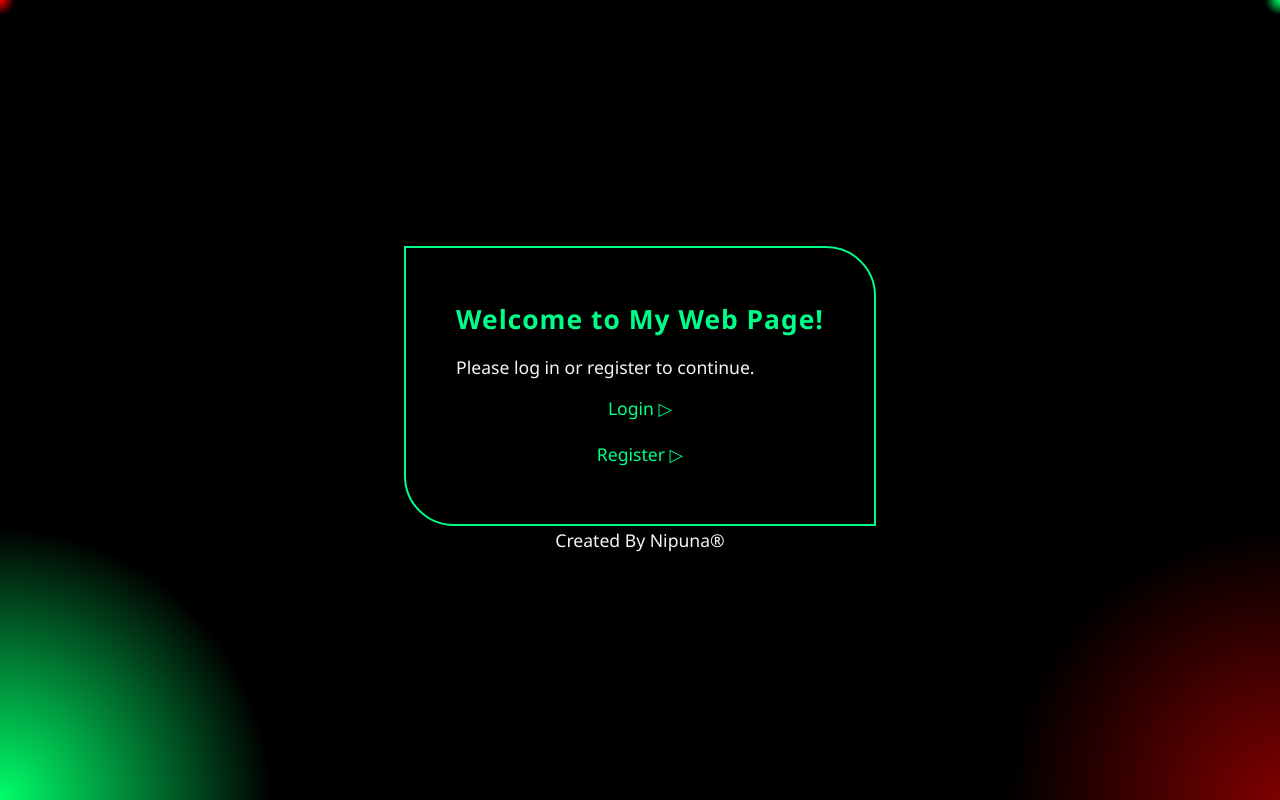
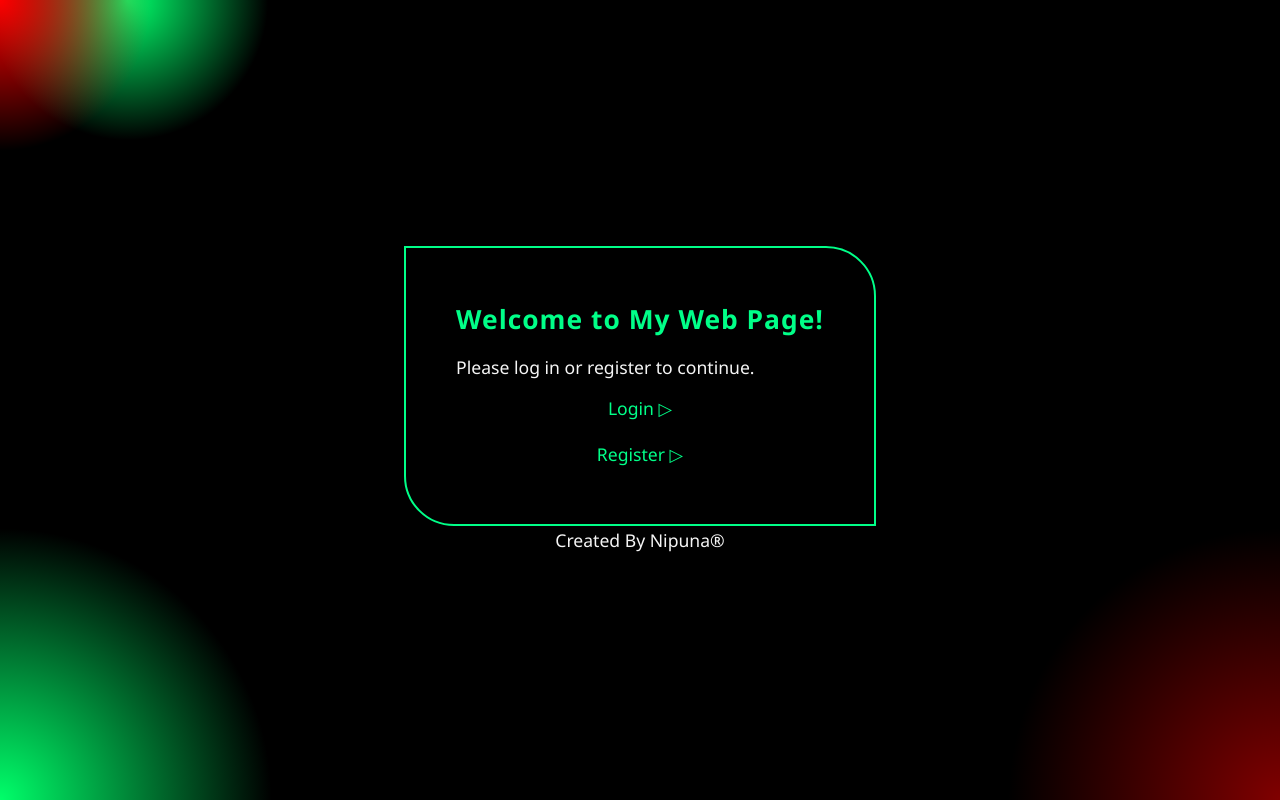
Before and after one commit to Nipunapromod/pydb, a Flask app: page / in a window 1280 px wide. Run offline with Flask 3, Linux system fonts and the light colour scheme.

Commit message:
Update mainhome.html

```diff
--- a/templates/mainhome.html
+++ b/templates/mainhome.html
@@ -18,8 +18,8 @@ html {
 body {
     min-height: 100vh;
     background:
-        radial-gradient(circle at 0% 0%, #ff0000 0%, transparent 1%),
-        radial-gradient(circle at 100% 0%, #00ff6a 0%, transparent 1%),
+        radial-gradient(circle at 0% 0%, #ff0000 0%, transparent 10%),
+        radial-gradient(circle at 10% 0%, #00ff6a 0%, transparent 10%),
         radial-gradient(circle at 0% 100%, #00ff6a 0%, transparent 18%),
         radial-gradient(circle at 100% 100%, #ff000080 0%, transparent 18%),
 #000;
```
